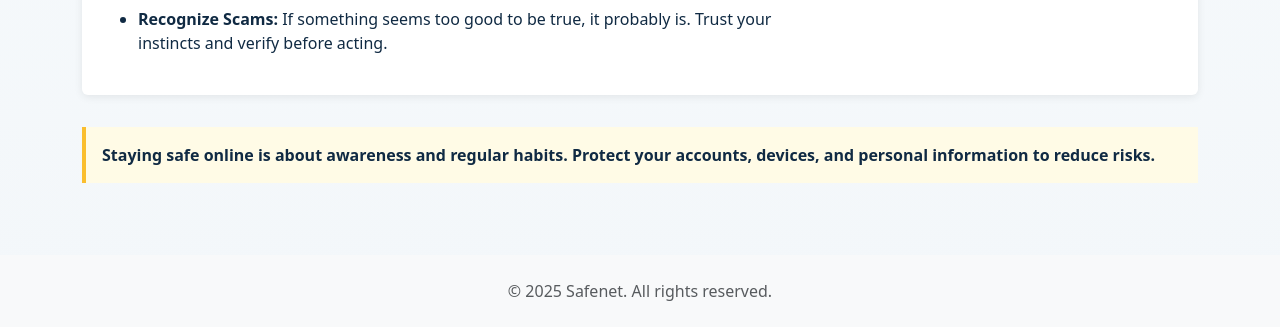
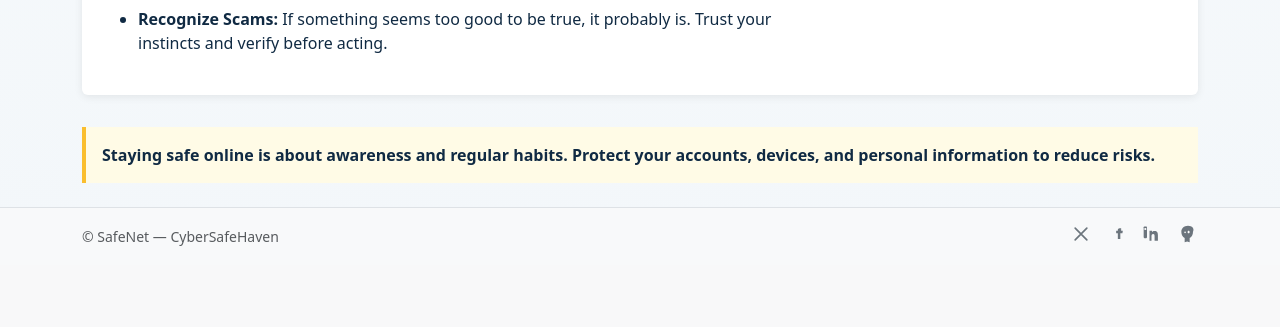
Before and after one commit to SVeena25/SafeNet---CyberSafeHaven, a plain HTML site: page guide.html in a window 1280 px wide. Shown: the part 1327-1654 px from the top of the page. After the commit the page ends 1592 px from the top, so only its background shows below. Drawn offline with nearby package versions, Linux system fonts and the light colour scheme.

Commit message:
Updated guide.html

```diff
--- a/guide.html
+++ b/guide.html
@@ -1,6 +1,5 @@
 <!DOCTYPE html>
 <html lang="en">
-
 <head>
   <meta charset="UTF-8">
   <meta name="viewport" content="width=device-width, initial-scale=1">
@@ -11,7 +10,6 @@
   <link rel="stylesheet" href="assets/css/style.css">
   <!-- Page-specific styles moved to assets/css/style.css (scoped under #guide-content) -->
 </head>
-
 <body>
   <nav class="navbar navbar-expand-lg navbar-light bg-white border-bottom sticky-top">
     <div class="container">
@@ -19,8 +17,7 @@
         <img src="assets/images/logo.svg" class="logo me-2" width="36" height="36" alt="Safenet logo">
         <span class="brand-text">SafeNet</span>
       </a>
-      <button class="navbar-toggler" type="button" data-bs-toggle="collapse" data-bs-target="#nav" aria-controls="nav"
-        aria-expanded="false" aria-label="Toggle navigation">
+      <button class="navbar-toggler" type="button" data-bs-toggle="collapse" data-bs-target="#nav" aria-controls="nav" aria-expanded="false" aria-label="Toggle navigation">
         <span class="navbar-toggler-icon"></span>
       </button>
       <div class="collapse navbar-collapse" id="nav">
@@ -59,20 +56,16 @@
   <div>
     <h2>1. Accounts &amp; Passwords</h2>
     <ul>
-          <li><strong>Use Strong, Unique Passwords:</strong> Make passwords at least 12 characters, mixing letters,
-            numbers, and symbols. Avoid using the same password for multiple accounts.</li>
-          <li><strong>Enable Two-Factor Authentication (2FA):</strong> Add an extra layer of security by requiring a
-            second step (like a code sent to your phone).</li>
-          <li><strong>Be Wary of Phishing:</strong> Don’t click suspicious links or download attachments from unknown
-            sources. Always check the sender’s email address.</li>
-          <li><strong>Update Account Recovery Options:</strong> Make sure your recovery email and phone number are
-            current, so you can regain access if locked out.</li>
-          <li><strong>Log Out on Shared Devices:</strong> Always log out of accounts when using public or shared
-            computers.</li>
+      <li><strong>Use Strong, Unique Passwords:</strong> Make passwords at least 12 characters, mixing letters, numbers, and symbols. Avoid using the same password for multiple accounts.</li>
+      <li><strong>Enable Two-Factor Authentication (2FA):</strong> Add an extra layer of security by requiring a second step (like a code sent to your phone).</li>
+      <li><strong>Be Wary of Phishing:</strong> Don’t click suspicious links or download attachments from unknown sources. Always check the sender’s email address.</li>
+      <li><strong>Update Account Recovery Options:</strong> Make sure your recovery email and phone number are current, so you can regain access if locked out.</li>
+      <li><strong>Log Out on Shared Devices:</strong> Always log out of accounts when using public or shared computers.</li>
     </ul>
   </div>
-      <div class="image">
-        <img class="portrait" src="assets/images/Accounts&Passwords.png" alt="Illustration of strong passwords">
+    <div class="image" >
+    <img class= "portrait" src="assets/images/Accounts&Passwords.png"
+      alt="Illustration of strong passwords">
           </div>
 </div>
 
@@ -81,14 +74,10 @@
     <div>
       <h2>2. Devices</h2>
       <ul>
-          <li><strong>Keep Software Updated:</strong> Regularly update your operating system, apps, antivirus, and
-            browser to patch security vulnerabilities.</li>
-          <li><strong>Install Security Apps:</strong> Use antivirus and anti-malware programs, and keep them updated.
-          </li>
-          <li><strong>Lock Your Devices:</strong> Set up PINs, passwords, or biometric locks (fingerprint, face ID) on
-            phones, tablets, and computers.</li>
-          <li><strong>Beware of Public Wi-Fi:</strong> Avoid accessing sensitive accounts (banking, email) on unsecured
-            public Wi-Fi. Use a VPN if you must connect.</li>
+        <li><strong>Keep Software Updated:</strong> Regularly update your operating system, apps, antivirus, and browser to patch security vulnerabilities.</li>
+        <li><strong>Install Security Apps:</strong> Use antivirus and anti-malware programs, and keep them updated.</li>
+        <li><strong>Lock Your Devices:</strong> Set up PINs, passwords, or biometric locks (fingerprint, face ID) on phones, tablets, and computers.</li>
+        <li><strong>Beware of Public Wi-Fi:</strong> Avoid accessing sensitive accounts (banking, email) on unsecured public Wi-Fi. Use a VPN if you must connect.</li>
       </ul>
     </div>
     <div class="image" style="float:left ">
@@ -100,16 +89,11 @@
     <div>
       <h2>3. Privacy Basics</h2>
       <ul>
-          <li><strong>Limit What You Share:</strong> Don’t overshare personal information (address, birthday, location)
-            on social media or public sites.</li>
-          <li><strong>Review Privacy Settings:</strong> Regularly check privacy controls on social media, apps, and
-            devices to restrict who can see your information.</li>
-          <li><strong>Be Cautious with Permissions:</strong> Only grant apps access to data and features they truly need
-            (location, camera, contacts).</li>
-          <li><strong>Clear Your Data:</strong> Periodically delete cookies, browsing history, and unused apps to
-            minimize your data footprint.</li>
-          <li><strong>Recognize Scams:</strong> If something seems too good to be true, it probably is. Trust your
-            instincts and verify before acting.</li>
+        <li><strong>Limit What You Share:</strong> Don’t overshare personal information (address, birthday, location) on social media or public sites.</li>
+        <li><strong>Review Privacy Settings:</strong> Regularly check privacy controls on social media, apps, and devices to restrict who can see your information.</li>
+        <li><strong>Be Cautious with Permissions:</strong> Only grant apps access to data and features they truly need (location, camera, contacts).</li>
+        <li><strong>Clear Your Data:</strong> Periodically delete cookies, browsing history, and unused apps to minimize your data footprint.</li>
+        <li><strong>Recognize Scams:</strong> If something seems too good to be true, it probably is. Trust your instincts and verify before acting.</li>
       </ul>
     </div>
     <div class="image">
@@ -118,16 +102,55 @@
   </div>
 
   <div class="important">
-      <strong>Staying safe online is about awareness and regular habits. Protect your accounts, devices, and personal
-        information to reduce risks.</strong>
+    <strong>Staying safe online is about awareness and regular habits. Protect your accounts, devices, and personal information to reduce risks.</strong>
   </div>
   <script src="https://cdn.jsdelivr.net/npm/bootstrap@5.3.2/dist/js/bootstrap.bundle.min.js"></script>
 </main>
-  <footer class="bg-light py-4 mt-5">
-    <div class="container text-center">
-      <p class="mb-0 text-muted">&copy; 2025 Safenet. All rights reserved.</p>
+<footer class="bg-light py-3 border-top">
+    <div class="container d-flex justify-content-between align-items-center small text-muted">
+      <div>© SafeNet — CyberSafeHaven</div>
+      <div class="social-links">
+        <a href="https://x.com" target="_blank" rel="noopener noreferrer" aria-label="Visit X homepage">
+          <svg viewBox="0 0 24 24" aria-hidden="true" focusable="false" role="img" xmlns="http://www.w3.org/2000/svg">
+            <path d="M5 5 L19 19 M19 5 L5 19" stroke="currentColor" stroke-width="2" stroke-linecap="round"
+              stroke-linejoin="round" fill="none" />
+          </svg>
+          <span class="visually-hidden">X homepage</span>
+        </a>
+
+        <a href="https://www.facebook.com" target="_blank" rel="noopener noreferrer"
+          aria-label="Visit Facebook homepage">
+          <svg viewBox="0 0 24 24" aria-hidden="true" focusable="false" role="img" xmlns="http://www.w3.org/2000/svg">
+            <path d="M15 8h2V5h-2c-1.1 0-2 .9-2 2v1H11v3h2v7h3v-7h2.5l.5-3H16v-1c0-.28.22-0.5.5-0.5z"
+              fill="currentColor" />
+          </svg>
+          <span class="visually-hidden">Facebook homepage</span>
+        </a>
+
+        <a href="https://www.linkedin.com" target="_blank" rel="noopener noreferrer"
+          aria-label="Visit LinkedIn homepage">
+          <svg viewBox="0 0 24 24" aria-hidden="true" focusable="false" role="img" xmlns="http://www.w3.org/2000/svg">
+            <rect x="2" y="3" width="4" height="14" rx="1" fill="currentColor" />
+            <circle cx="4" cy="6" r="1.3" fill="#fff" />
+            <path
+              d="M9 8h3v1.8c.4-.7 1.6-1.4 3.1-1.4 3.3 0 4 2.2 4 5.1V20h-4v-5.2c0-1.2 0-2.8-1.7-2.8-1.7 0-2 1.4-2 2.7V20H9V8z"
+              fill="currentColor" />
+          </svg>
+          <span class="visually-hidden">LinkedIn homepage</span>
+        </a>
+
+        <a href="https://mastodon.social" target="_blank" rel="noopener noreferrer"
+          aria-label="Visit Mastodon homepage">
+          <svg viewBox="0 0 24 24" aria-hidden="true" focusable="false" role="img" xmlns="http://www.w3.org/2000/svg">
+            <path d="M12 2C7 2 4 5.5 4 9.2c0 3.2 1.4 6 4 7.7V22l3-1 3 1v-5.1c2.6-1.6 4-4.5 4-7.7C20 5.5 17 2 12 2z"
+              fill="currentColor" />
+            <circle cx="8.5" cy="10" r="1" fill="#fff" />
+            <path d="M14 9.5c0 .8-.6 1.5-1.3 1.5s-1.2-.7-1.2-1.5.5-1.5 1.2-1.5S14 8.7 14 9.5z" fill="#fff" />
+          </svg>
+          <span class="visually-hidden">Mastodon homepage</span>
+        </a>
+      </div>
     </div>
   </footer>
 </body>
-
 </html>
```
Also changed, not shown: 1 other file. Lines whose indentation alone changed are shown as unchanged.
